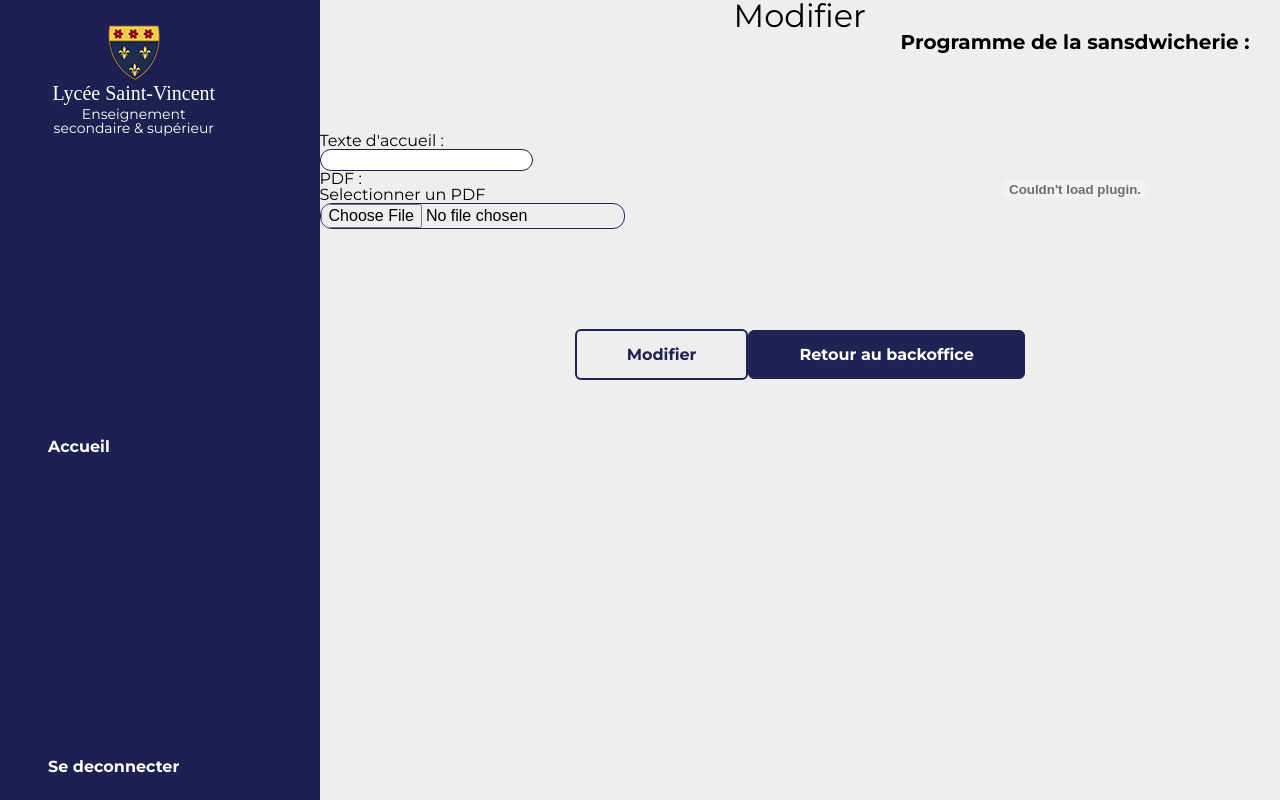
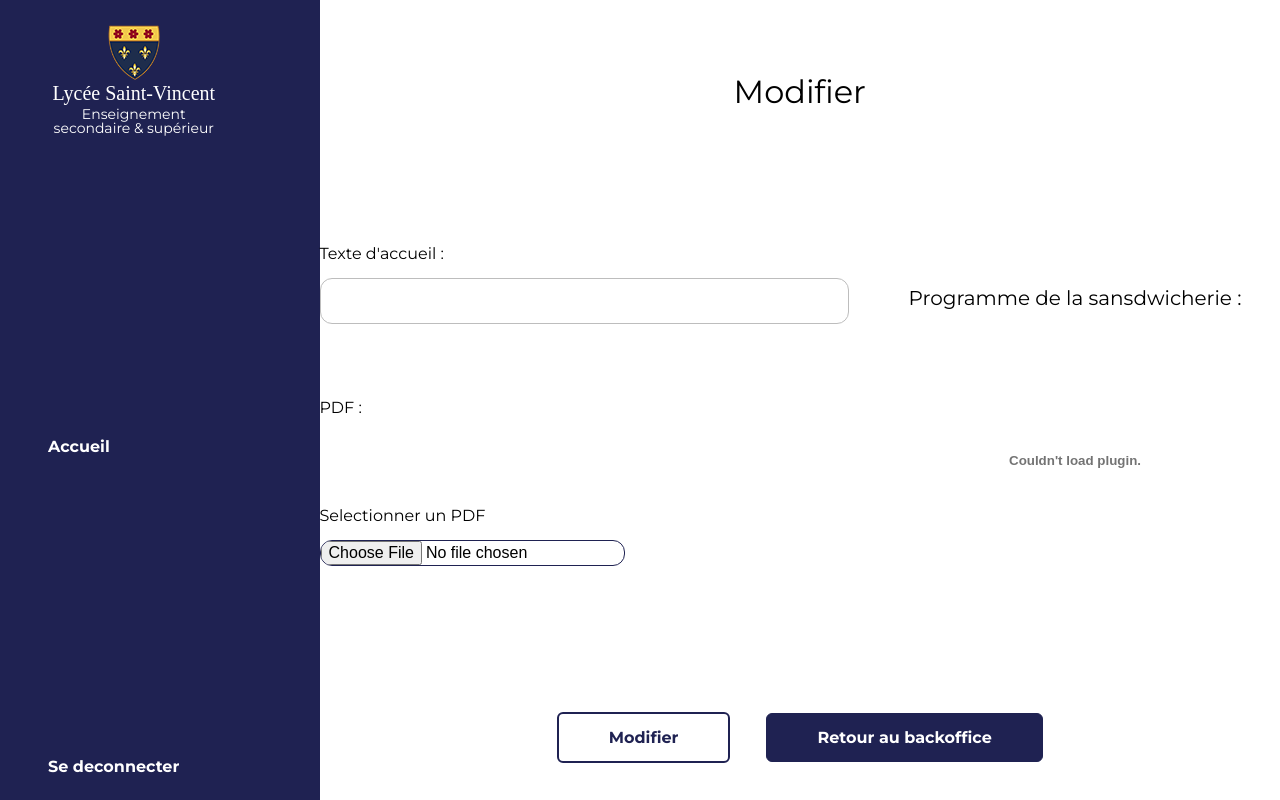
Before and after one commit to qrulleau/resa-sandwitch, a PHP site: page /database/processing/admin-backoffice/update.php?id=1 in a window 1280 px wide. Run offline with PHP 8.4, Linux system fonts and the light colour scheme; data that the repository does not hold is empty; some web fonts are replaced.

Commit message:
ADD: refacto style

```diff
--- a/style/main.css
+++ b/style/main.css
@@ -145,6 +145,9 @@ header.backoffice > .d-flex {
 }
 body.backoffice {
 	background-color: #EEEEEE;
+}
+body.update {
+	background-color: #fff;
 }
 .background {
 	background-image: url(../assets/background.jpg);
@@ -310,3 +313,26 @@ body.backoffice {
 	gap: 28px;
 	margin-top: 32px;
 }
+.update input[type=text] {
+	border-color: #BDBDBD;
+	width: 529px;
+	padding: 13px 33px;
+}
+.update label {
+	margin-bottom: 16px;
+	font-weight: 500;
+}
+.update .column {
+	margin-bottom: 76px;
+}
+.update .justify-center {
+	gap: 36px;
+	margin-top: 70px;
+}
+.update h2 {
+	margin: 76px 0 138px 0;
+}
+.update h3 {
+	margin-bottom: 16px;
+	font-weight: inherit;
+}
```
